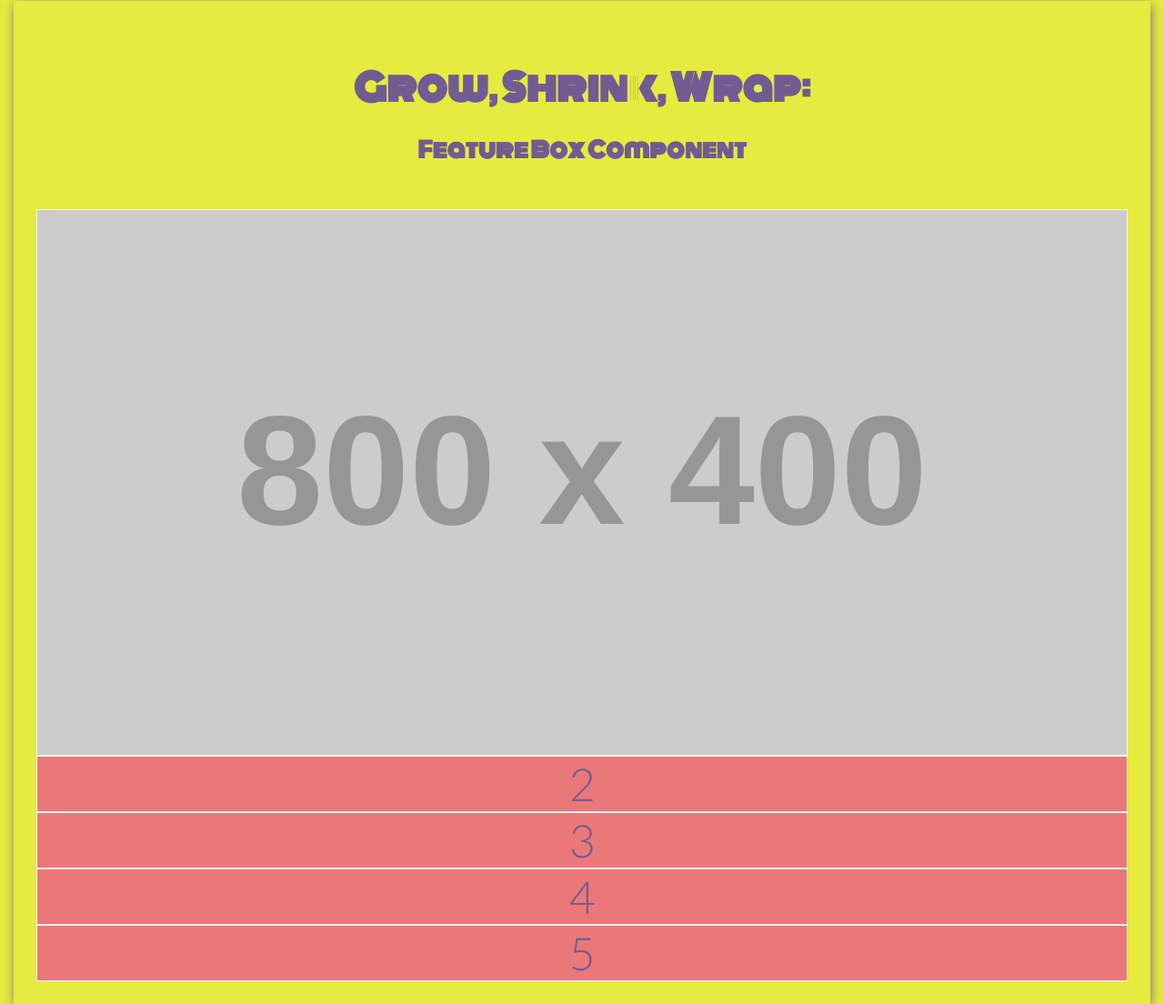
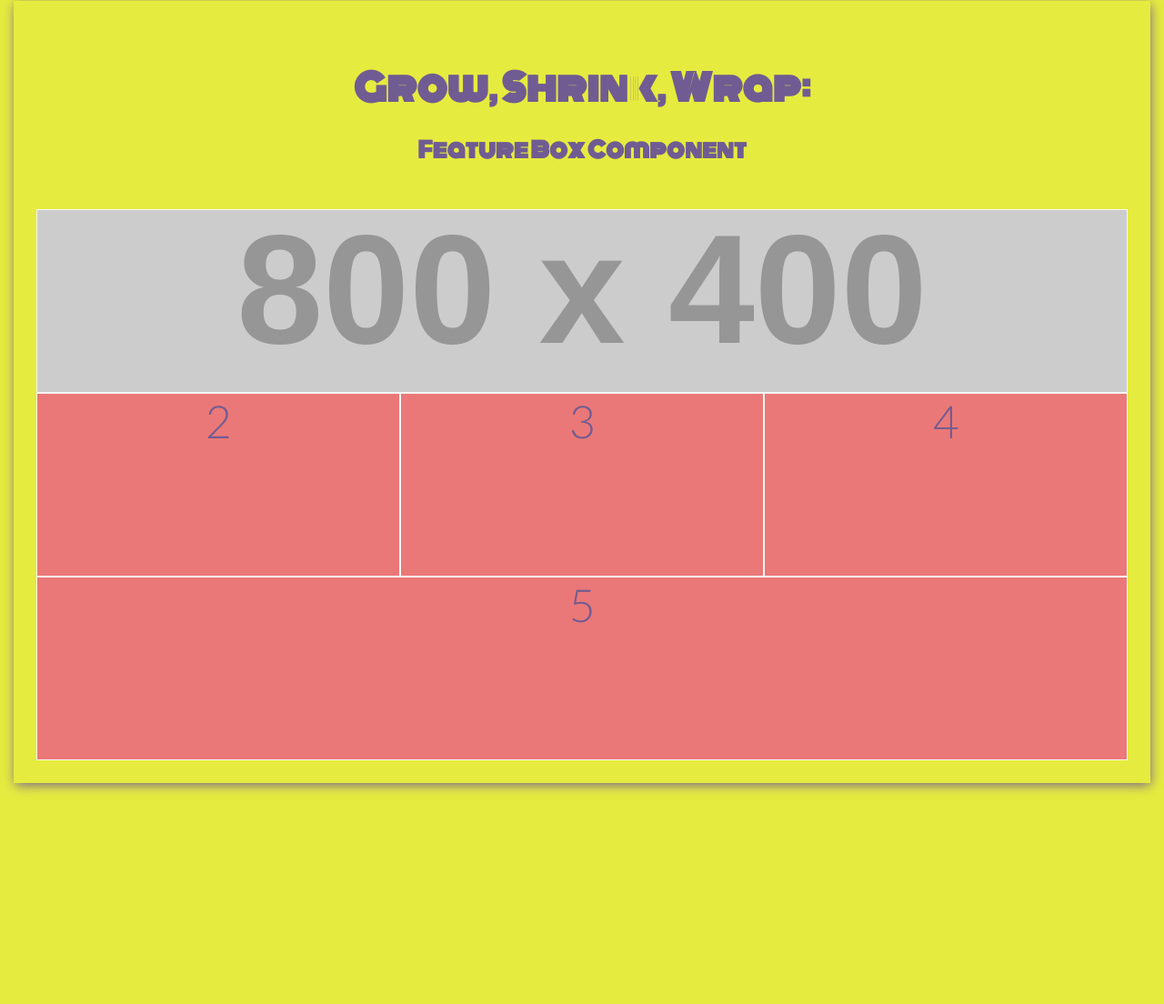
Before and after one commit to engl-4814/flex-concepts, a plain HTML site: page flex/hayashi/index.html in a window 1280 px wide. Shown: the part 1863-2967 px from the top of the page at 91% size. Drawn offline with Linux system fonts and the light colour scheme; placeholder pictures from the web are drawn by us.

Commit message:
classwork

```diff
--- a/flex/hayashi/style.css
+++ b/flex/hayashi/style.css
@@ -124,3 +124,18 @@ section {
 /*3. FEATURE BOX
   Let's use some more nuanced selection and "flex" rule work on the flex items to create a reusable "Feature Box" component.
 */
+.flex__feature_box_container {
+  display: flex;
+  flex-wrap: wrap;
+
+  /*all children*/
+  &> * {
+    flex: 1 1 300px;
+    height: 200px;  /*usually don't want but give some body to the numbers */
+  }
+
+  /*child - could target w/class name but also have this*/
+  &> :first-child {
+    flex: 1 1 100%;
+  }
+}
```
